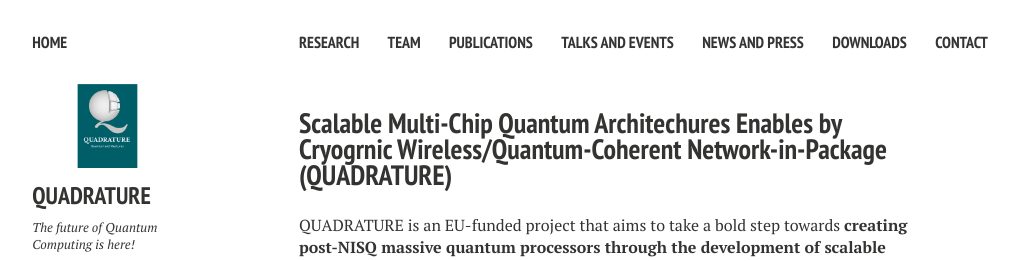
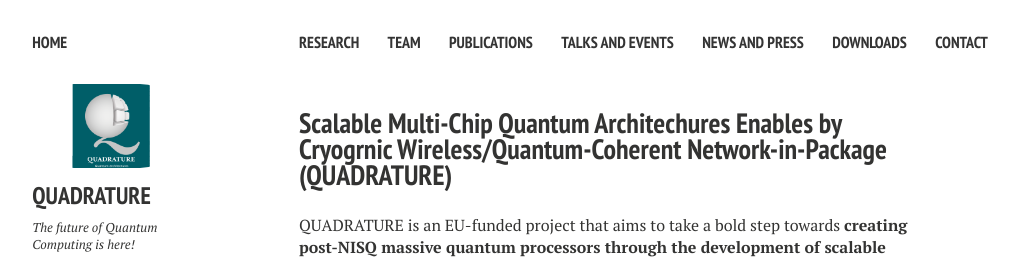
Before and after one commit to biddu/biddu.github.io, a Jekyll site: the page built from index.md, in a window 1280 px wide. Shown: the top 261 px of the page, without its empty margins (21-1040 px from the left). Built offline with Jekyll 4.4.1, drawn with Linux system fonts in a browser that asks for light colours; nearby versions of some CDN libraries; comment, search, counter and statistics services are not loaded.

Commit message:
Update _config.yml

```diff
--- a/_config.yml
+++ b/_config.yml
@@ -15,7 +15,7 @@ url:              https://biddu.github.io/
 # Owner/author information
 owner:
   name:           QUADRATURE
-  avatar:         LatestLogo.png
+  avatar:         LogoV6.png
   #logo:           Logo.png
   bio:            The future of Quantum Computing is here!
   email:          info_quadrature@upv.es
```
